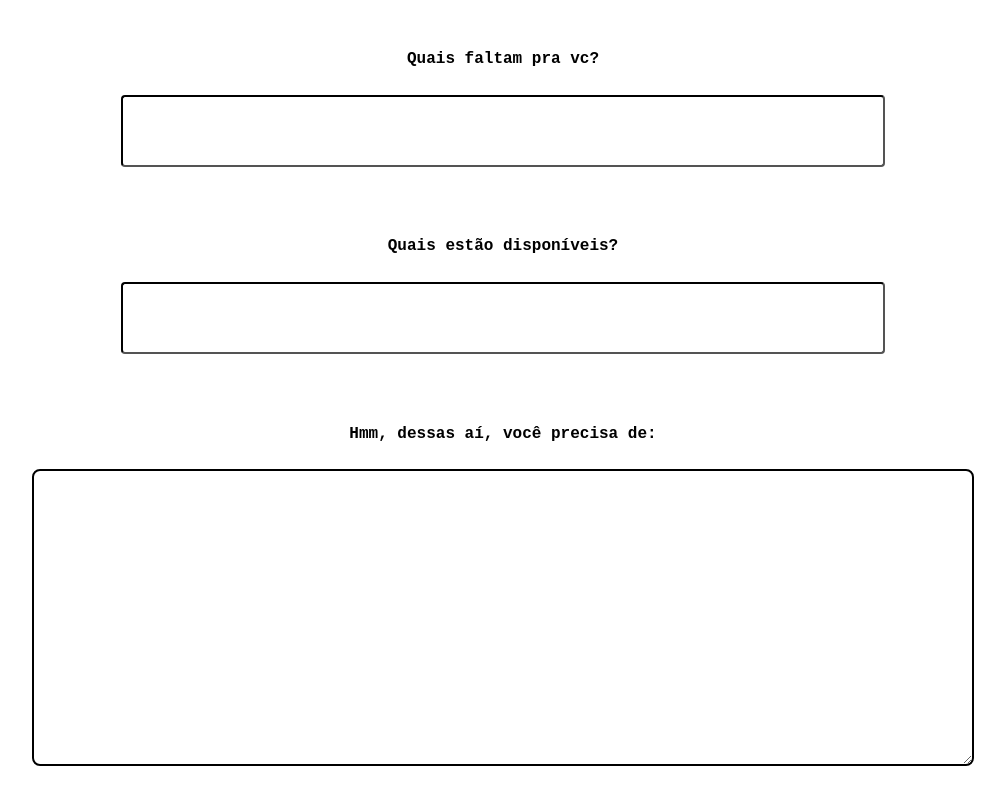
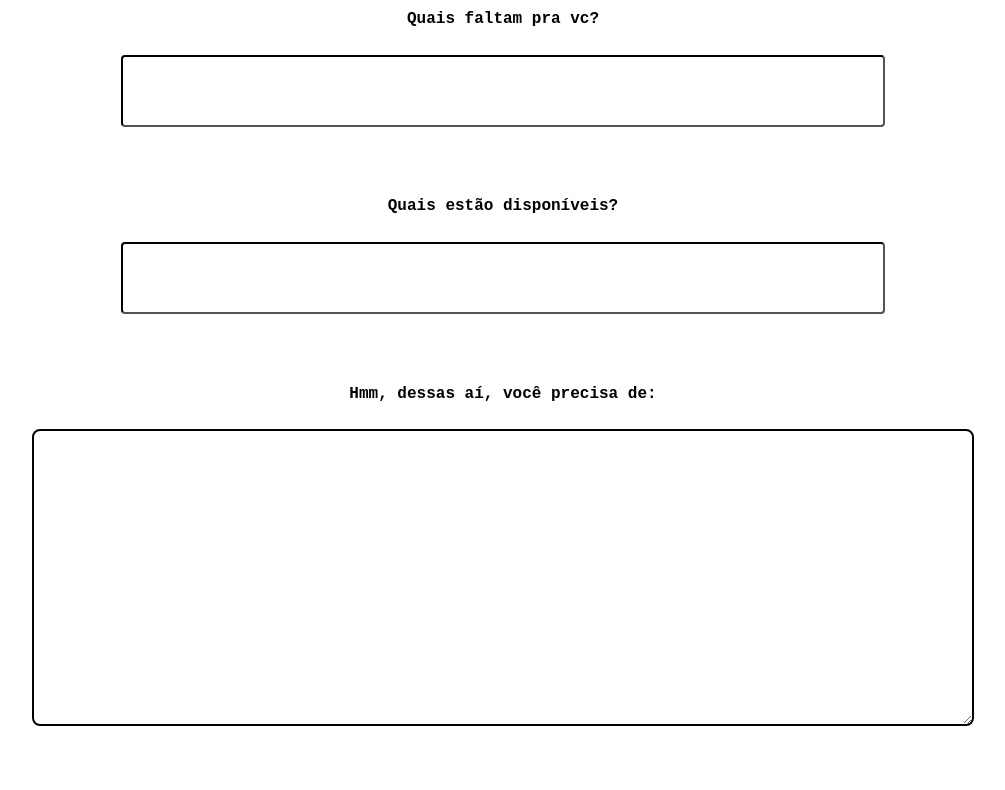
Before and after one commit to Gervaes/match-de-figurinhas, a plain HTML site: page index.html in a window 1280 px wide. Shown: the part 202-992 px from the top of the page, without its empty margins (137-1142 px from the left). After the commit the page ends 955 px from the top, so only its background shows below. Drawn offline with Linux system fonts and the light colour scheme.

Commit message:
GG-2 fix: Fixing padding and body size

```diff
--- a/index.css
+++ b/index.css
@@ -8,8 +8,8 @@ body {
     display: flex;
     flex-direction: column;
     align-items: center;
-    padding-top: 15vh;
-    height: 100vh;
+    padding-top: 10vh;
+    height: 80vh;
 }
 
 div {
```
